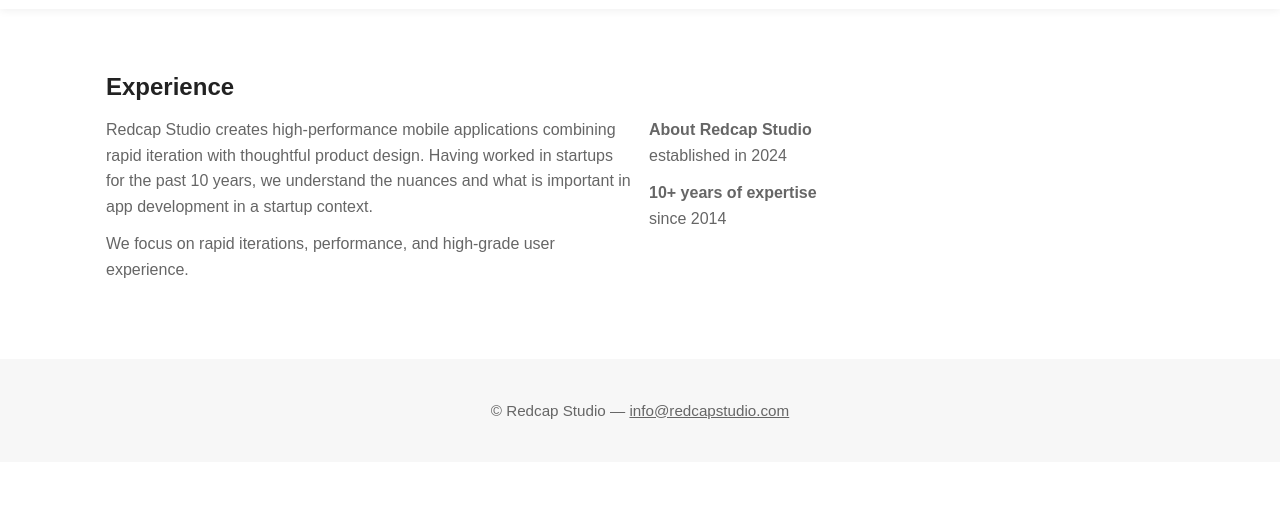
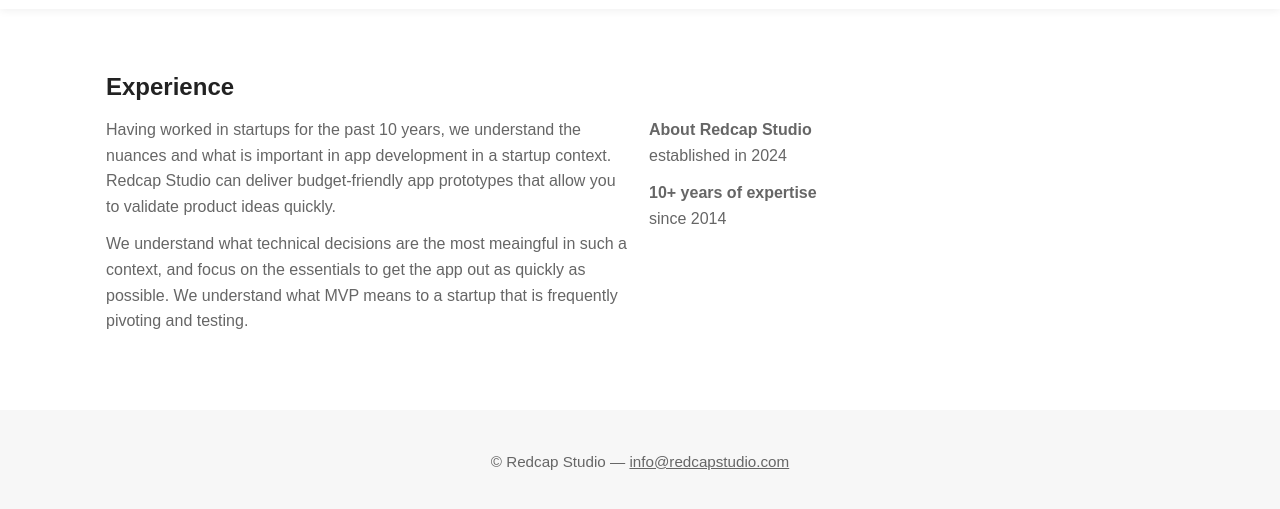
Before and after one commit to Tracht/redcap-studio.github.io, a plain HTML site: page about.html in a window 1280 px wide. Shown: the part 55-564 px from the top of the page. Drawn offline with Linux system fonts and the light colour scheme.

Commit message:
update experience section

```diff
--- a/about.html
+++ b/about.html
@@ -39,8 +39,8 @@
 
         <div class="two-col">
           <div class="col">
-            <p>Redcap Studio creates high-performance mobile applications combining rapid iteration with thoughtful product design. Having worked in startups for the past 10 years, we understand the nuances and what is important in app development in a startup context.</p>
-            <p>We focus on rapid iterations, performance, and high-grade user experience.</p>
+            <p>Having worked in startups for the past 10 years, we understand the nuances and what is important in app development in a startup context. Redcap Studio can deliver budget-friendly app prototypes that allow you to validate product ideas quickly.</p>
+            <p>We understand what technical decisions are the most meaingful in such a context, and focus on the essentials to get the app out as quickly as possible. We understand what MVP means to a startup that is frequently pivoting and testing.</p>
           </div>
 
           <div class="col">
```
